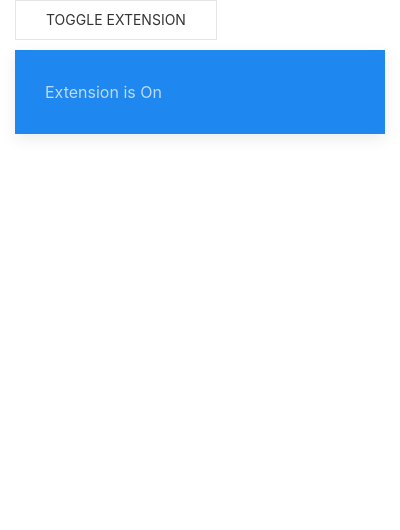
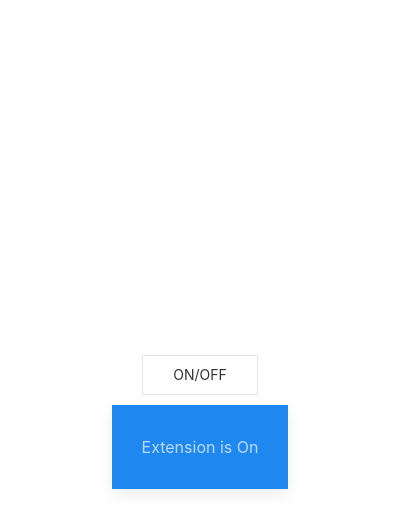
Before and after one commit to zfir-dev/limitless-textarea, a browser extension: page popup.html in a window 400 px wide. Drawn offline with nearby package versions, Linux system fonts and the light colour scheme.

Commit message:
Better UI for toggling On/Off

```diff
--- a/popup.html
+++ b/popup.html
@@ -8,28 +8,21 @@
             href="../node_modules/uikit/dist/css/uikit.min.css"
         />
     </head>
-    <body>
-        <div class="uk-container uk-margin">
+    <body class="uk-flex uk-flex-center uk-flex-middle uk-height-viewport">
+        <div class="uk-container uk-text-center uk-padding-small">
             <button
                 id="toggleButton"
                 class="uk-button uk-button-default"
                 type="button"
-                uk-toggle="target: .toggle-animation-queued; animation: uk-animation-fade; queued: true; duration: 300"
+                uk-toggle="target: #extensionState; cls: uk-card-primary"
             >
-                Toggle Extension
+                On/Off
             </button>
             <p
-                id="stateOff"
-                class="toggle-animation-queued uk-card uk-card-default uk-card-body uk-margin-small"
+                id="extensionState"
+                class="uk-card uk-card-default uk-card-body uk-margin-small"
             >
                 Extension is Off
-            </p>
-            <p
-                id="stateOn"
-                class="toggle-animation-queued uk-card uk-card-primary uk-card-body uk-margin-small"
-                hidden
-            >
-                Extension is On
             </p>
         </div>
         <script src="../node_modules/uikit/dist/js/uikit.min.js"></script>
--- a/popup.js
+++ b/popup.js
@@ -1,25 +1,27 @@
 document.addEventListener("DOMContentLoaded", function () {
+  const extensionState = document.getElementById("extensionState");
   const toggleButton = document.getElementById("toggleButton");
-  const stateOn = document.getElementById("stateOn");
-  const stateOff = document.getElementById("stateOff");
 
   chrome.storage.local.get(["extensionEnabled"], function (result) {
     const enabled = result.extensionEnabled !== false;
     if (enabled) {
-      stateOn.hidden = false;
-      stateOff.hidden = true;
+      extensionState.classList.add("uk-card-primary");
+      extensionState.textContent = "Extension is On";
     } else {
-      stateOn.hidden = true;
-      stateOff.hidden = false;
+      extensionState.classList.remove("uk-card-primary");
+      extensionState.textContent = "Extension is Off";
     }
   });
 
   toggleButton.addEventListener("click", function () {
     setTimeout(function () {
-      const enabled = !stateOn.hidden;
+      const enabled = extensionState.classList.contains("uk-card-primary");
+      extensionState.textContent = enabled
+        ? "Extension is On"
+        : "Extension is Off";
       chrome.storage.local.set({ extensionEnabled: enabled }, function () {
         console.log("Extension state updated to:", enabled);
       });
-    }, 350);
+    }, 100);
   });
 });
```
